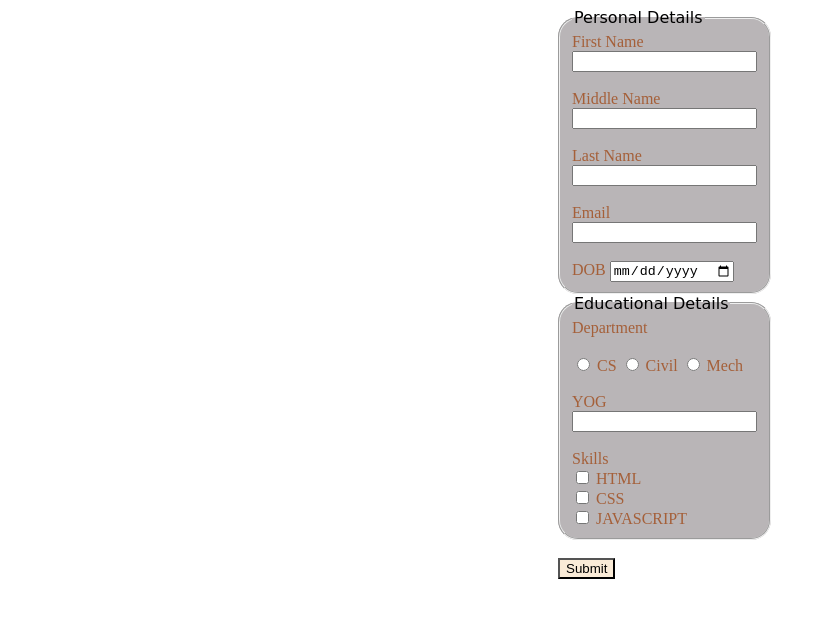
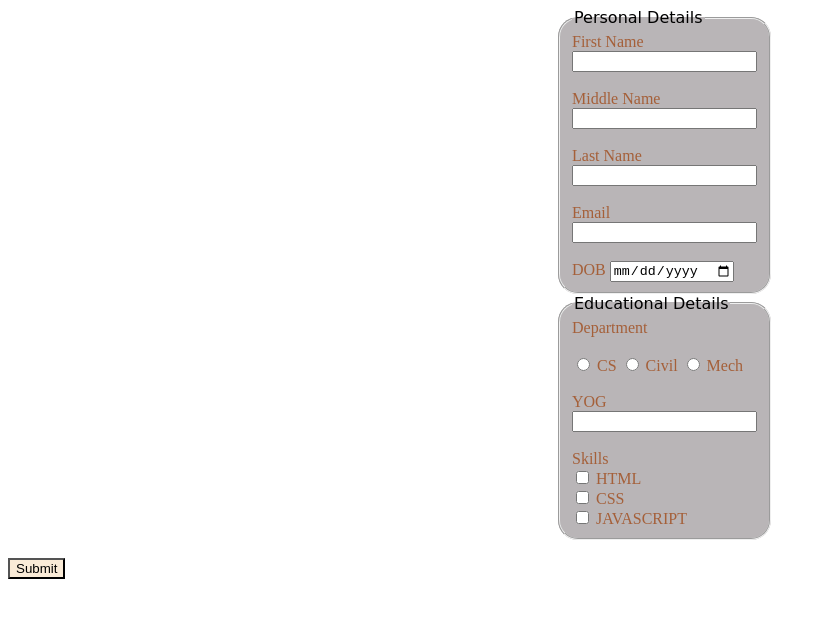
Before and after one commit to Sangeetashivannavar/Forms, a plain HTML site: page index.html in a window 1280 px wide. Shown: the whole page, without its empty margins (0-826 px from the left). Drawn offline with Linux system fonts and the light colour scheme.

Commit message:
Update index.html

```diff
--- a/index.html
+++ b/index.html
@@ -10,8 +10,8 @@
         background-color: rgb(204, 24, 24);
        }
        #one{
-        text-size-adjust: 5px;
-        margin-left: 550px;
+        text-size-adjust: 5;
+        margin-left: 550;
         background-color: antiquewhite;
        }
     legend{
```
